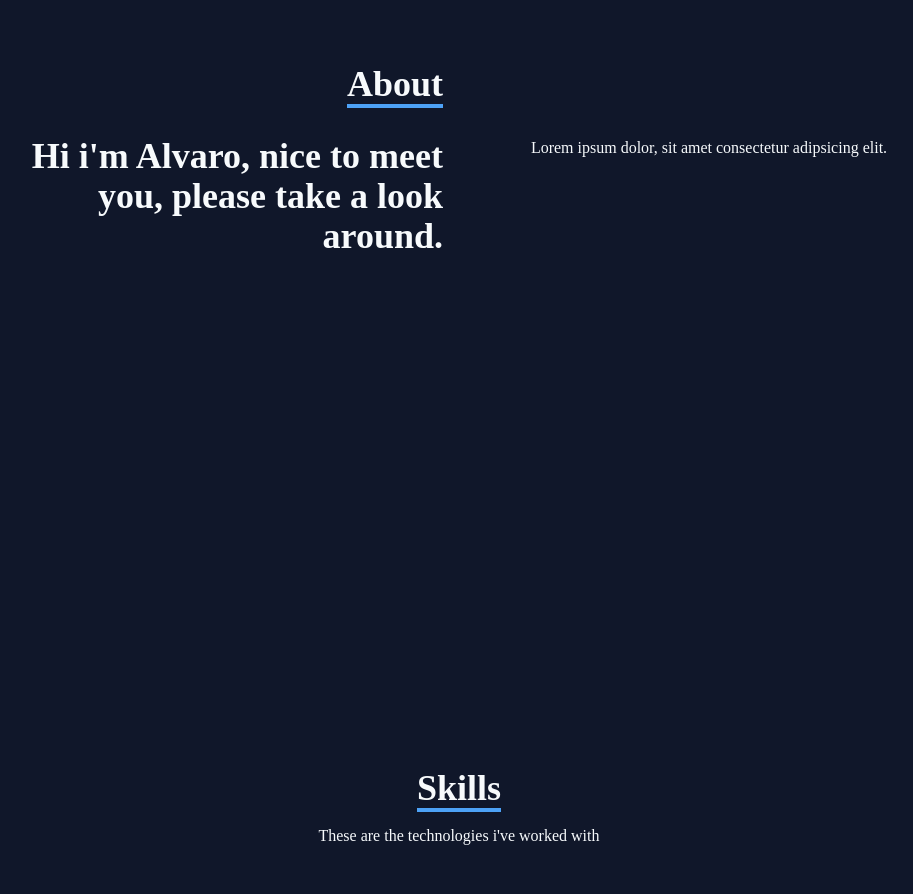
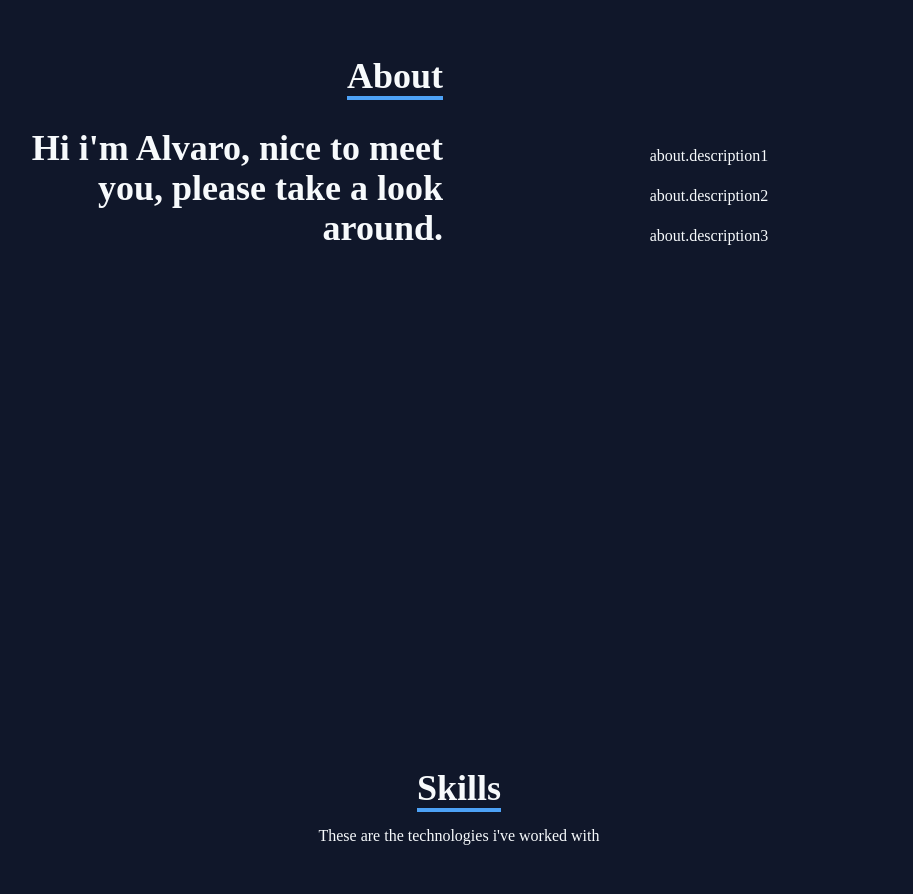
Before and after one commit to alvaro-mq/alvaro-mq.github.io, a React (Create React App) app: page / in a window 1280 px wide. Shown: the part 1040-1934 px from the top of the page, without its empty margins (181-1094 px from the left). Built offline with nearby package versions, Linux system fonts and the light colour scheme.

Commit message:
feat: add more description in about component

```diff
--- a/src/components/About.jsx
+++ b/src/components/About.jsx
@@ -19,7 +19,9 @@ const About = () => {
             <p>{t('about.presentation')}</p>
           </div>
           <div>
-            <p>{t('about.description')}</p>
+            <p className="my-4">{t('about.description1')}</p>
+            <p className="my-4">{t('about.description2')}</p>
+            <p className="my-4">{t('about.description3')}</p>
           </div>
         </div>
       </div>
```
